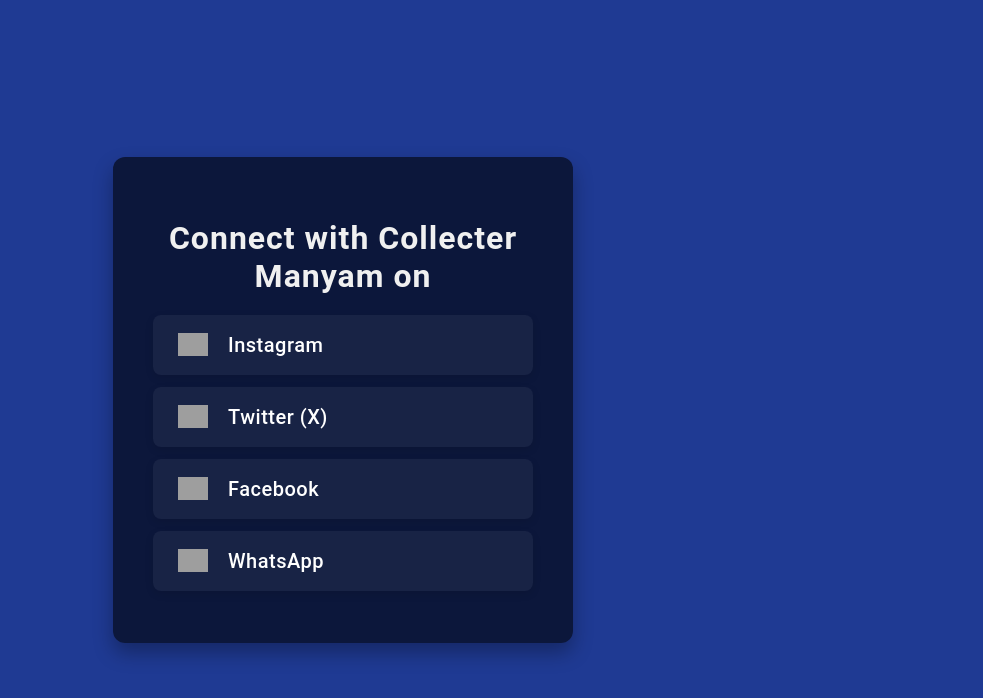
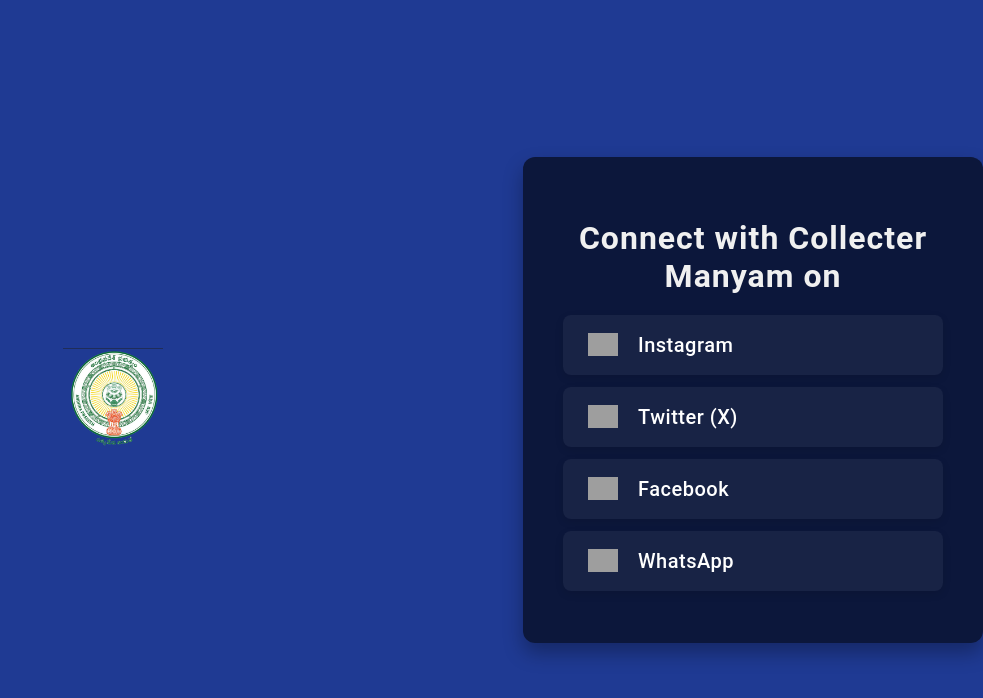
Before and after one commit to collectormanyam/socialmedia-links, a plain HTML site: page index.html in a window 1280 px wide. Shown: the whole page, without its empty margins (297-1280 px from the left). Drawn offline with Linux system fonts and the light colour scheme; grey boxes are pictures that could not be loaded.

Commit message:
Update index.html

```diff
--- a/index.html
+++ b/index.html
@@ -87,6 +87,14 @@
             letter-spacing: 0.5px;
         }
 
+
+        .logo {
+            width: 100%;
+            margin: 20px;
+            justify-content: center;
+            align-items: center;
+        }
+
         /* Responsive adjustments for larger screens */
         @media (min-width: 768px) {
             h1 {
@@ -100,6 +108,10 @@
     </style>
 </head>
 <body>
+
+    <div class="logo">
+        <img src="./ap_logo.png" alt="AP logo" width="100" height="100">
+    </div>
     <div class="container">
         <h1>Connect with Collecter Manyam on</h1>
 
```
